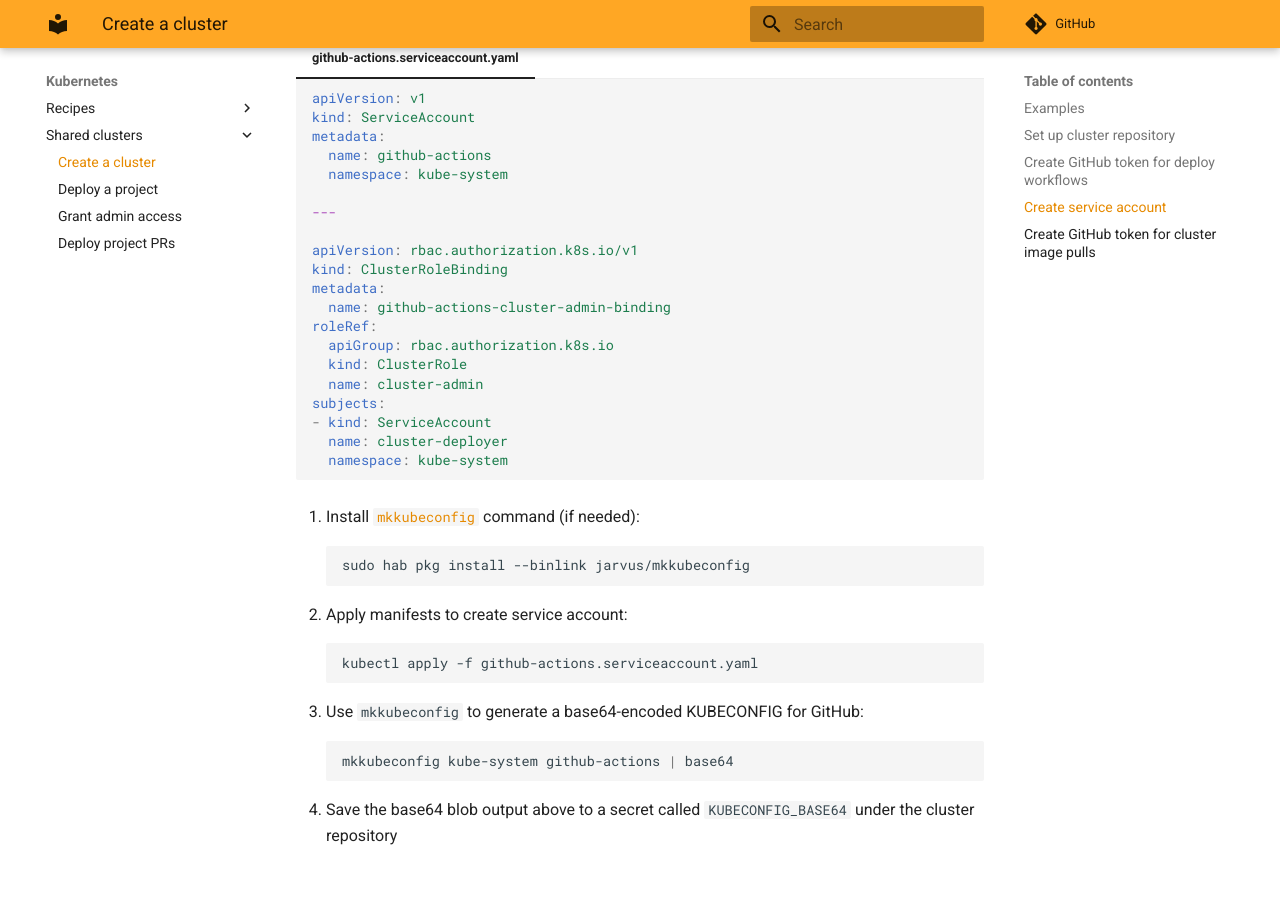
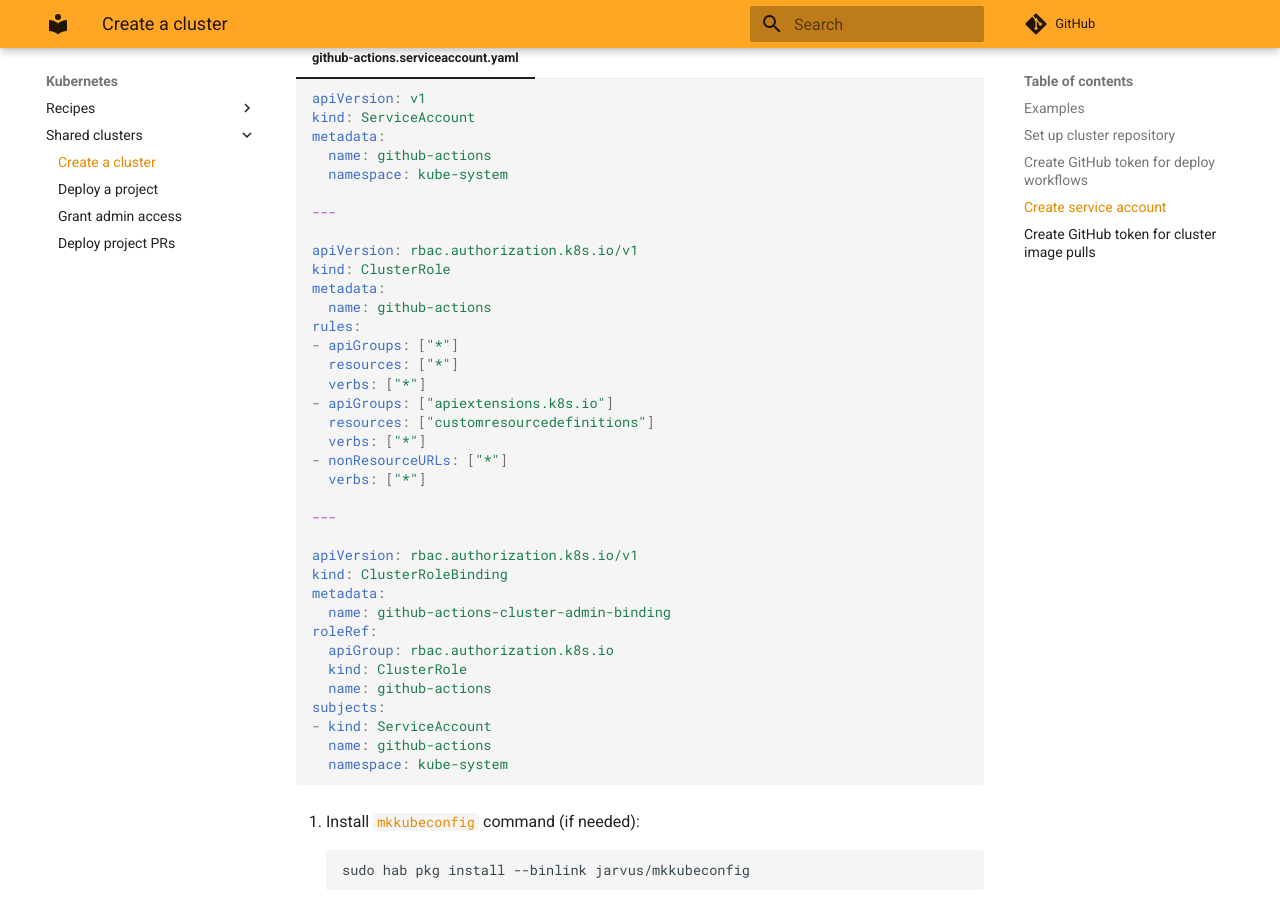
Before and after one commit to JarvusLabs/library, an MkDocs documentation site: the page built from docs/kubernetes/shared-clusters/create-cluster.md, in a window 1280 px wide and 900 px high, scrolled down 2617 px. Built offline with MkDocs 1.6.1 and Material for MkDocs 9.7.7, drawn with Linux system fonts in a browser that asks for light colours; nearby versions of some CDN libraries; comment, search, counter and statistics services are not loaded.

Commit message:
fix: enable github-actions to change CRDs

````diff
--- a/docs/kubernetes/shared-clusters/create-cluster.md
+++ b/docs/kubernetes/shared-clusters/create-cluster.md
@@ -114,16 +114,32 @@ The GitHub Actions Workflows driving deployments will need a service account wit
     ---
 
     apiVersion: rbac.authorization.k8s.io/v1
+    kind: ClusterRole
+    metadata:
+      name: github-actions
+    rules:
+    - apiGroups: ["*"]
+      resources: ["*"]
+      verbs: ["*"]
+    - apiGroups: ["apiextensions.k8s.io"]
+      resources: ["customresourcedefinitions"]
+      verbs: ["*"]
+    - nonResourceURLs: ["*"]
+      verbs: ["*"]
+
+    ---
+
+    apiVersion: rbac.authorization.k8s.io/v1
     kind: ClusterRoleBinding
     metadata:
       name: github-actions-cluster-admin-binding
     roleRef:
       apiGroup: rbac.authorization.k8s.io
       kind: ClusterRole
-      name: cluster-admin
+      name: github-actions
     subjects:
     - kind: ServiceAccount
-      name: cluster-deployer
+      name: github-actions
       namespace: kube-system
     ```
 
````
